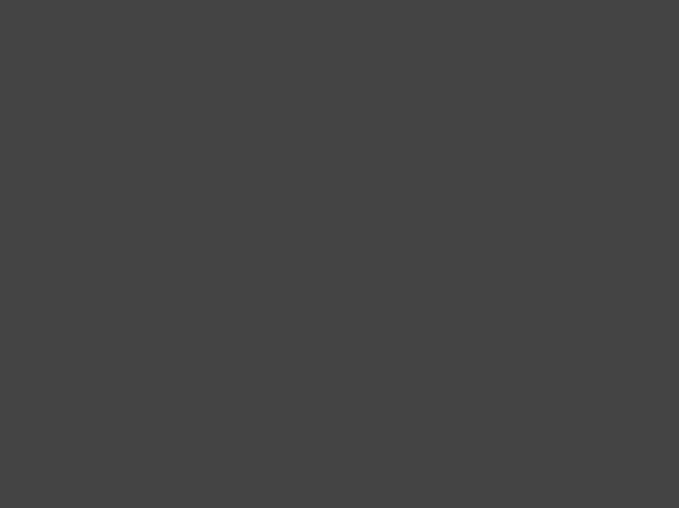
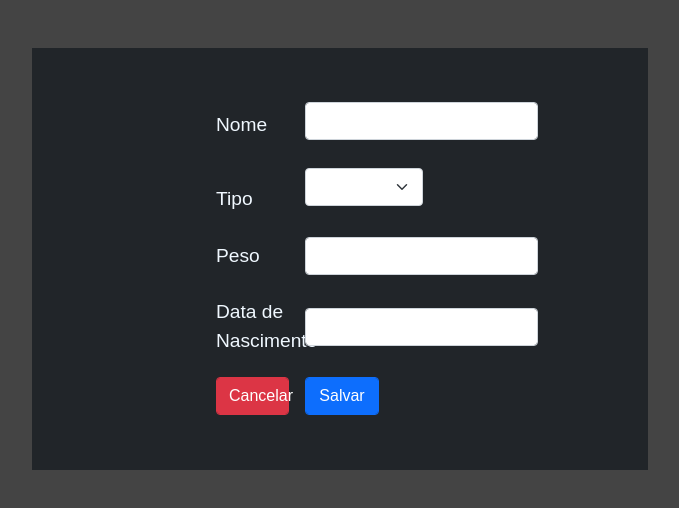
Before and after one commit to leomath42/animal_crud, a React (Create React App) app in the folder frontend/: page /new-animal in a window 1280 px wide. Shown: the top 508 px of the page, without its empty margins (300-979 px from the left). Built offline with nearby package versions, Linux system fonts and the light colour scheme.

Commit message:
rename AnimalForm to AnimalPage and created a new component 'AnimalForm'

```diff
--- a/frontend/src/Routes.jsx
+++ b/frontend/src/Routes.jsx
@@ -1,7 +1,7 @@
 import React from 'react'
 import {BrowserRouter, Route, Switch} from 'react-router-dom'
 import Home from './pages/Home'
-import AnimalForm from './pages/AnimalForm'
+import AnimalPage from './pages/AnimalPage'
 
 const Routes = () => {
     return (
@@ -11,7 +11,7 @@ const Routes = () => {
                     <Home/>
                 </Route>
                 <Route path="/new-animal" exact>
-                    <AnimalForm/>
+                    <AnimalPage/>
                 </Route>
             </Switch>
         </BrowserRouter>
--- /dev/null
+++ b/frontend/src/components/AnimalForm.jsx
@@ -0,0 +1,70 @@
+import React from 'react'
+import { Link } from 'react-router-dom'
+
+const AnimalForm = (param) => {
+    return (
+        <div className={param.className}>
+            <form className="container w-50" >
+                <div className="jumbotron p-5 bg-dark">
+                    <div className="row justify-content-md-center">
+                        <div className="col-12 offset-6">
+                            <div className="form-group row g-3 align-items-center">
+                                <label for="Nome" className="col-sm-2 mt-4 col-form-label">Nome</label>
+                                <div className="col-auto">
+                                    <input type="text" id="Nome" className="form-control" aria-describedby="Nome" />
+                                </div>
+                            </div>
+
+                            <div className="form-group row g-3 align-items-center">
+                                <div className="col-sm-2 col-form-label">
+                                    <label for="Tipo" className="col-sm-2  mt-4 col-form-label">Tipo</label>
+                                </div>
+                                <div className="col-auto">
+                                    <select className="form-select" aria-label="Tipo">
+                                        <option selected></option>
+                                        <option value="cachorro">Cachorro</option>
+                                        <option value="gato">Gato</option>
+                                        <option value="papagaio">Papagaio</option>
+                                        <option value="hamster">hamster</option>
+                                    </select>
+                                </div>
+                            </div>
+
+                            <div className="form-group row g-3 align-items-center">
+                                <div className="col-sm-2 col-form-label">
+                                    <label for="Peso" className="col-form-label">Peso</label>
+                                </div>
+                                <div className="col-auto">
+                                    <input type="text" id="Peso" className="form-control" aria-describedby="Peso" />
+                                </div>
+                            </div>
+
+                            <div className="form-group row g-3 align-items-center">
+                                <div className="col-sm-2 col-form-label">
+                                    <label for="Data" className="col-form-label">Data de Nascimento</label>
+                                </div>
+                                <div className="col-auto">
+                                    <input type="text" id="Data" className="form-control" aria-describedby="Data" />
+                                </div>
+                            </div>
+
+                            <div className="form-group row g-3 align-items-center">
+                                <div className="col-sm-2 col-form-label">
+                                    <Link to="/" className="btn-danger btn form-control">Cancelar</Link>
+                                </div>
+                                <div className="col-sm-2">
+                                    <input type="submit" className="btn-primary btn form-control" value="Salvar" />
+                                </div>
+                            </div>
+                        </div>
+
+                    </div>
+
+                </div>
+            </form>
+        </div>
+
+    )
+}
+
+export default AnimalForm
--- /dev/null
+++ b/frontend/src/pages/AnimalPage.jsx
@@ -0,0 +1,12 @@
+import React from 'react'
+import AnimalForm from '../components/AnimalForm'
+
+const AnimalPage = () => {
+    return (
+        <AnimalForm className="mt-5" />
+
+
+    )
+}
+
+export default AnimalPage
```
Also changed, not shown: frontend/src/pages/AnimalForm.jsx (deleted, +0 -9 lines).
